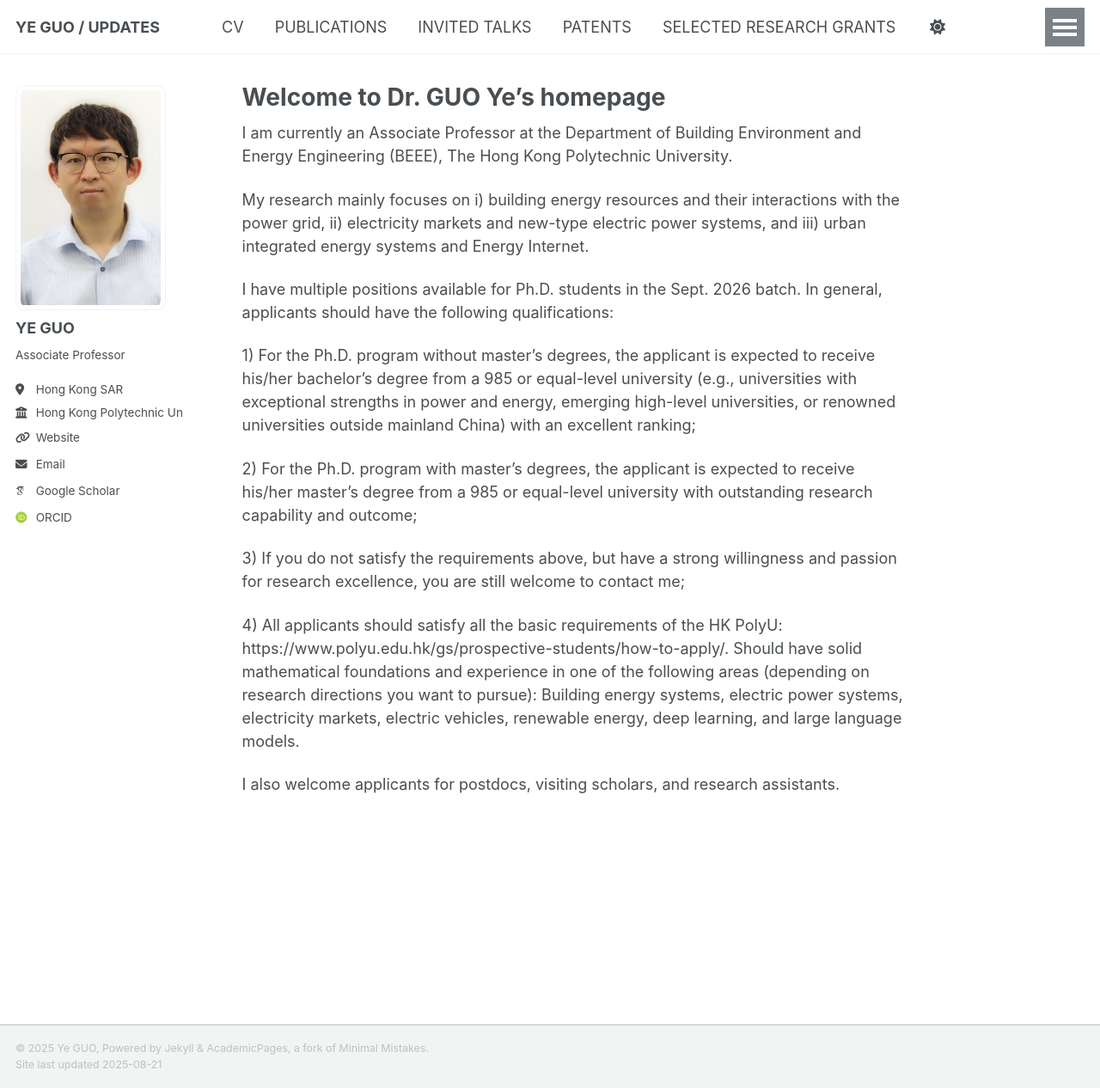
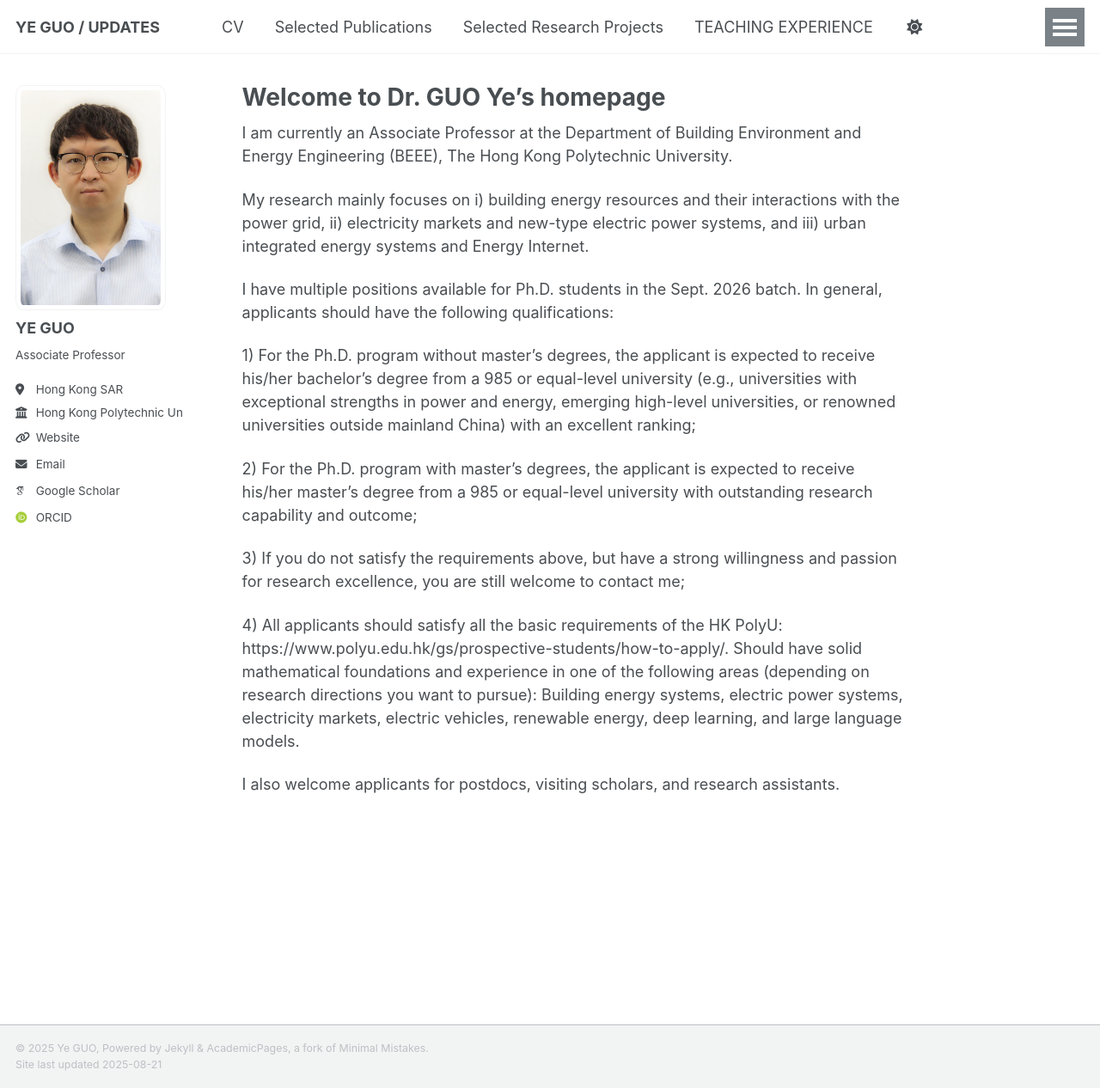
Before and after one commit to ye-guo/ye-guo.github.io, a Jekyll site: the page built from _pages/about.md, in a window 1280 px wide and 1266 px high. Shown: the whole window at 86% size. Built offline with Jekyll 4.4.1, drawn with Linux system fonts in a browser that asks for light colours; some web fonts are replaced; a script that is not in the unit is left out.

Commit message:
Update navigation.yml

```diff
--- a/_data/navigation.yml
+++ b/_data/navigation.yml
@@ -32,23 +32,14 @@
   - title: "CV"
     url: /cv_short/
 
-  - title: "PUBLICATIONS"
+  - title: "Selected Publications"
     url: /publications_md/
 
-  - title: "INVITED TALKS"
-    url: /invited_talks/
-
-  - title: "PATENTS"
-    url: /patents/
-
-  - title: "SELECTED RESEARCH GRANTS"
+  - title: "Selected Research Projects"
     url: /grants/
 
   - title: "TEACHING EXPERIENCE"
     url: /teach_experience/
 
-  - title: "PROFESSIONAL SERVICES"
-    url: /services/
-
   - title: "SELECTED AWARDS"
     url: /awards/
```
